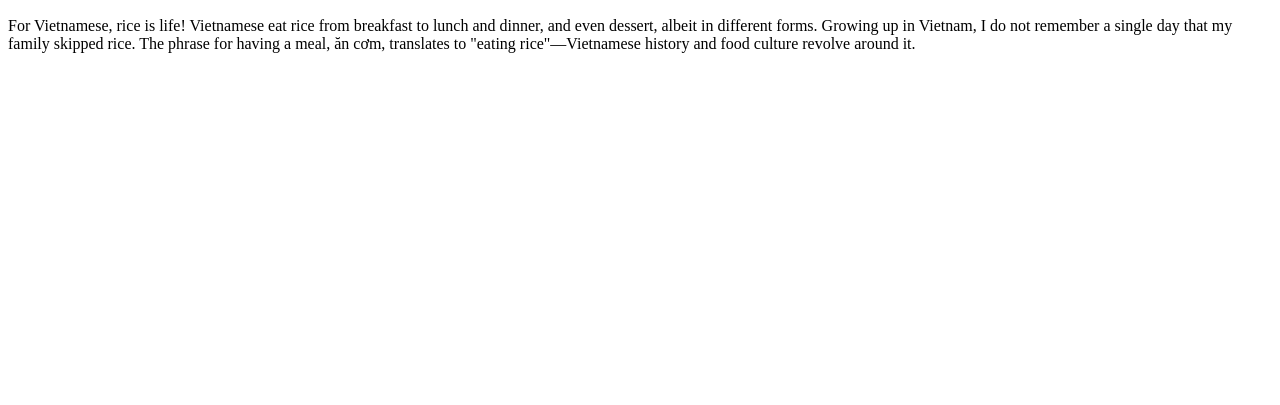
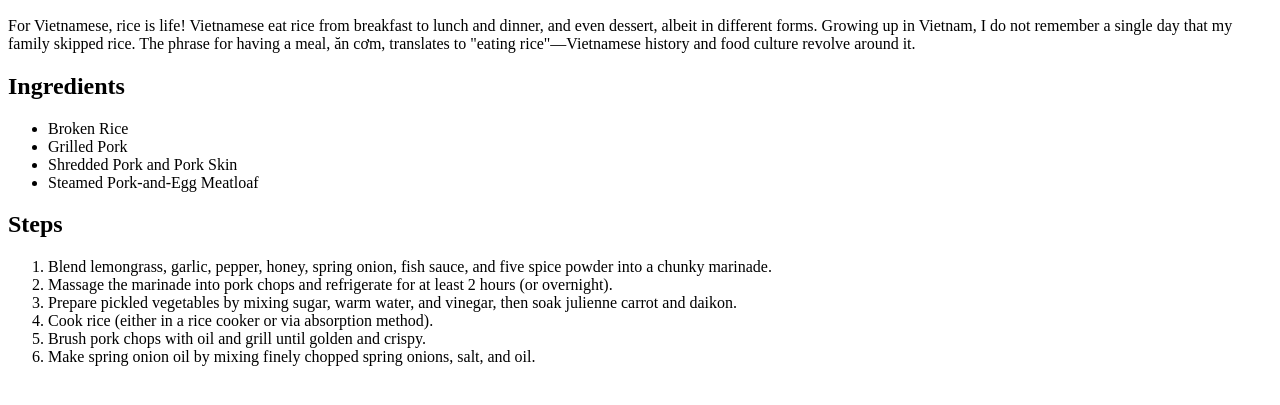
Before and after one commit to HVQuan02/odin-recipies, a plain HTML site: page recipes/com-tam.html in a window 1280 px wide. Shown: the part 359-764 px from the top of the page. Drawn offline with Linux system fonts and the light colour scheme.

Commit message:
Complete com tam recipe

```diff
--- a/recipes/com-tam.html
+++ b/recipes/com-tam.html
@@ -15,6 +15,24 @@
 
   <h2>Description</h2>
   <p>For Vietnamese, rice is life! Vietnamese eat rice from breakfast to lunch and dinner, and even dessert, albeit in different forms. Growing up in Vietnam, I do not remember a single day that my family skipped rice. The phrase for having a meal, ăn cơm, translates to "eating rice"—Vietnamese history and food culture revolve around it.</p>
+
+  <h2>Ingredients</h2>
+  <ul>
+    <li>Broken Rice</li>
+    <li>Grilled Pork</li>
+    <li>Shredded Pork and Pork Skin</li>
+    <li>Steamed Pork-and-Egg Meatloaf</li>
+  </ul>
+
+  <h2>Steps</h2>
+  <ol>
+    <li>Blend lemongrass, garlic, pepper, honey, spring onion, fish sauce, and five spice powder into a chunky marinade.</li>
+    <li>Massage the marinade into pork chops and refrigerate for at least 2 hours (or overnight).</li>
+    <li>Prepare pickled vegetables by mixing sugar, warm water, and vinegar, then soak julienne carrot and daikon.</li>
+    <li>Cook rice (either in a rice cooker or via absorption method).</li>
+    <li>Brush pork chops with oil and grill until golden and crispy.</li>
+    <li>Make spring onion oil by mixing finely chopped spring onions, salt, and oil.</li>
+  </ol>
 </body>
 
 </html>
```
